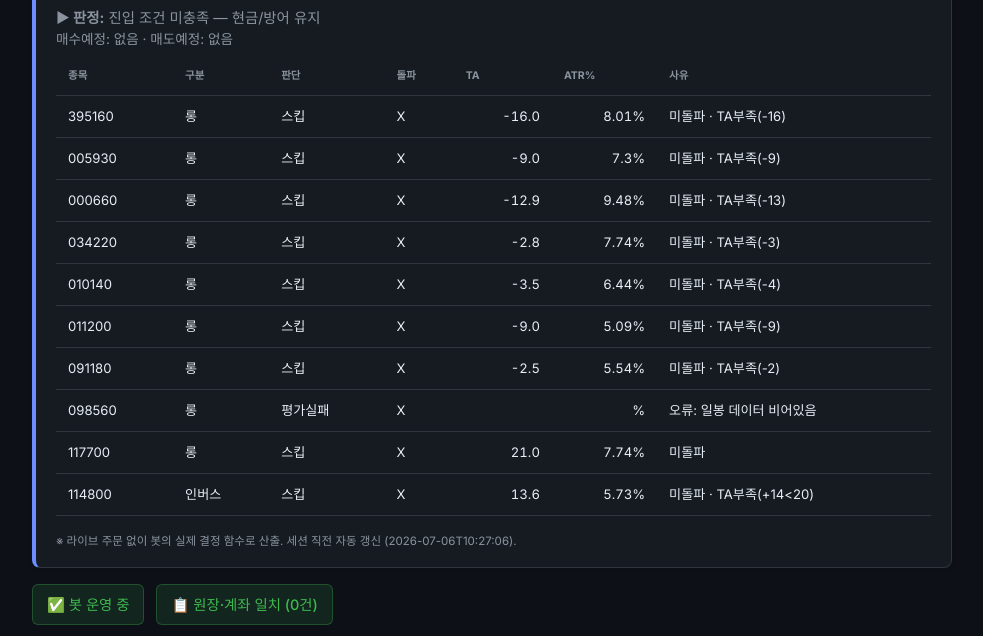
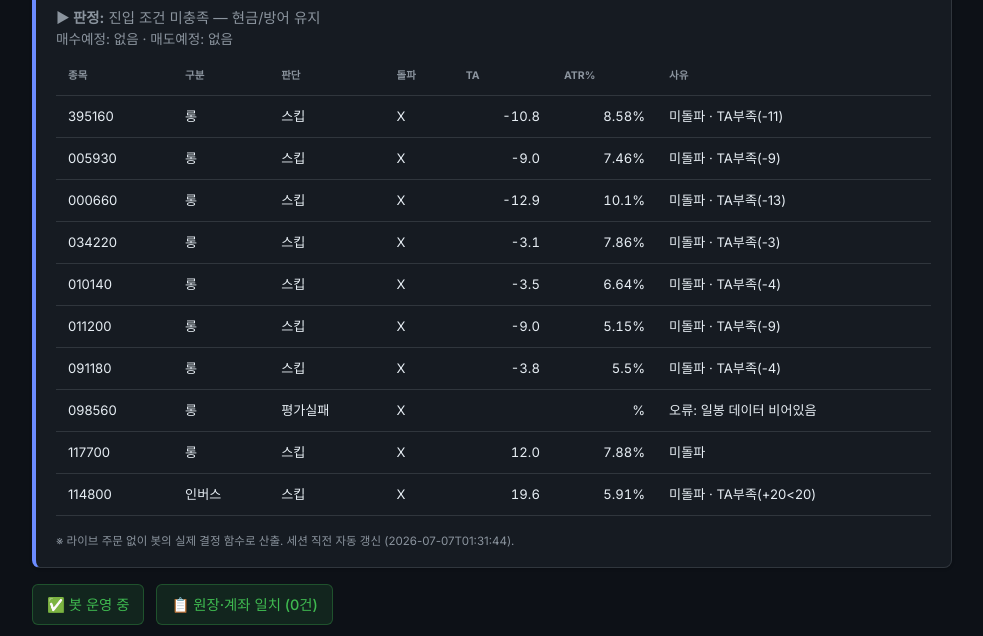
Before and after one commit to BudongJW/kis-trading-journal, a Jekyll site: the page built from index.html, in a window 1280 px wide and 900 px high, scrolled down 351 px. Shown: the part 152-788 px from the top of the window, without its empty margins (148-1131 px from the left). Built offline with Jekyll 4.4.1, drawn with Linux system fonts in a browser that asks for light colours; nearby versions of some CDN libraries.

Commit message:
auto: dry-run preview 07-06 16:32Z

```diff
--- a/_data/dry_run.json
+++ b/_data/dry_run.json
@@ -1,5 +1,5 @@
 {
-  "generated_at": "2026-07-06T10:27:06",
+  "generated_at": "2026-07-07T01:31:44",
   "mode": "DRY-RUN (읽기 전용, 주문 없음)",
   "market": {
     "regime": "CAUTION",
@@ -16,7 +16,7 @@
     "leverage_gate_reason": "레짐 CAUTION(BULL 아님) → 레버리지 금지"
   },
   "account": {
-    "cash": 462292,
+    "cash": 595323,
     "holdings_readable": "없음/조회실패"
   },
   "holdings_risk": [],
@@ -26,10 +26,10 @@
       "type": "롱",
       "decision": "스킵",
       "breakout": false,
-      "ta": -16.0,
-      "atr_pct": 8.01,
+      "ta": -10.8,
+      "atr_pct": 8.58,
       "fee_gate_ok": true,
-      "why_skip": "미돌파 · TA부족(-16)"
+      "why_skip": "미돌파 · TA부족(-11)"
     },
     {
       "symbol": "005930",
@@ -37,7 +37,7 @@
       "decision": "스킵",
       "breakout": false,
       "ta": -9.0,
-      "atr_pct": 7.3,
+      "atr_pct": 7.46,
       "fee_gate_ok": true,
       "why_skip": "미돌파 · TA부족(-9)"
     },
@@ -47,7 +47,7 @@
       "decision": "스킵",
       "breakout": false,
       "ta": -12.9,
-      "atr_pct": 9.48,
+      "atr_pct": 10.1,
       "fee_gate_ok": true,
       "why_skip": "미돌파 · TA부족(-13)"
     },
@@ -56,8 +56,8 @@
       "type": "롱",
       "decision": "스킵",
       "breakout": false,
-      "ta": -2.8,
-      "atr_pct": 7.74,
+      "ta": -3.1,
+      "atr_pct": 7.86,
       "fee_gate_ok": true,
       "why_skip": "미돌파 · TA부족(-3)"
     },
@@ -67,7 +67,7 @@
       "decision": "스킵",
       "breakout": false,
       "ta": -3.5,
-      "atr_pct": 6.44,
+      "atr_pct": 6.64,
       "fee_gate_ok": true,
       "why_skip": "미돌파 · TA부족(-4)"
     },
@@ -77,7 +77,7 @@
       "decision": "스킵",
       "breakout": false,
       "ta": -9.0,
-      "atr_pct": 5.09,
+      "atr_pct": 5.15,
       "fee_gate_ok": true,
       "why_skip": "미돌파 · TA부족(-9)"
     },
@@ -86,10 +86,10 @@
       "type": "롱",
       "decision": "스킵",
       "breakout": false,
-      "ta": -2.5,
-      "atr_pct": 5.54,
+      "ta": -3.8,
+      "atr_pct": 5.5,
       "fee_gate_ok": true,
-      "why_skip": "미돌파 · TA부족(-2)"
+      "why_skip": "미돌파 · TA부족(-4)"
     },
     {
       "symbol": "098560",
@@ -102,8 +102,8 @@
       "type": "롱",
       "decision": "스킵",
       "breakout": false,
-      "ta": 21.0,
-      "atr_pct": 7.74,
+      "ta": 12.0,
+      "atr_pct": 7.88,
       "fee_gate_ok": true,
       "why_skip": "미돌파"
     },
@@ -113,15 +113,15 @@
       "entry_via": "-",
       "decision": "스킵",
       "breakout": false,
-      "ta": 13.6,
-      "atr_pct": 5.73,
+      "ta": 19.6,
+      "atr_pct": 5.91,
       "fee_gate_ok": true,
-      "why_skip": "미돌파 · TA부족(+14<20)"
+      "why_skip": "미돌파 · TA부족(+20<20)"
     }
   ],
   "gap_recovery": {
     "enabled_live": true,
-    "now_kst": "10:27",
+    "now_kst": "01:32",
     "window": "09:00~09:20",
     "candidates": [
       {
@@ -129,7 +129,7 @@
         "name": "KODEX 미국나스닥100TR",
         "decision": "스킵",
         "gap_open_pct": 0.53,
-        "intraday_pct": -1.4,
+        "intraday_pct": -4.58,
         "in_window": false,
         "reason": "촉발 없음(오버나이트=normal≠aggressive_buy)"
       },
@@ -138,7 +138,7 @@
         "name": "삼성전자",
         "decision": "스킵",
         "gap_open_pct": 3.39,
-        "intraday_pct": -1.17,
+        "intraday_pct": -0.62,
         "in_window": false,
         "reason": "촉발 없음(오버나이트=normal≠aggressive_buy)"
       },
@@ -147,7 +147,7 @@
         "name": "SK하이닉스",
         "decision": "스킵",
         "gap_open_pct": 1.03,
-        "intraday_pct": -1.1,
+        "intraday_pct": -4.37,
         "in_window": false,
         "reason": "촉발 없음(오버나이트=normal≠aggressive_buy)"
       },
@@ -156,7 +156,7 @@
         "name": "LG디스플레이",
         "decision": "스킵",
         "gap_open_pct": 0.27,
-        "intraday_pct": -2.43,
+        "intraday_pct": -1.98,
         "in_window": false,
         "reason": "촉발 없음(오버나이트=normal≠aggressive_buy)"
       },
@@ -165,7 +165,7 @@
         "name": "삼성중공업",
         "decision": "스킵",
         "gap_open_pct": 1.28,
-        "intraday_pct": -0.21,
+        "intraday_pct": -0.42,
         "in_window": false,
         "reason": "촉발 없음(오버나이트=normal≠aggressive_buy)"
       },
@@ -174,7 +174,7 @@
         "name": "HMM",
         "decision": "스킵",
         "gap_open_pct": 0.52,
-        "intraday_pct": 1.35,
+        "intraday_pct": 0.57,
         "in_window": false,
         "reason": "촉발 없음(오버나이트=normal≠aggressive_buy)"
       },
@@ -183,7 +183,7 @@
         "name": "KODEX 자동차",
         "decision": "스킵",
         "gap_open_pct": 0.14,
-        "intraday_pct": 2.87,
+        "intraday_pct": 3.68,
         "in_window": false,
         "reason": "촉발 없음(오버나이트=normal≠aggressive_buy)"
       },
@@ -201,7 +201,7 @@
         "name": "KODEX 철강",
         "decision": "스킵",
         "gap_open_pct": 0.3,
-        "intraday_pct": 0.3,
+        "intraday_pct": -0.46,
         "in_window": false,
         "reason": "촉발 없음(오버나이트=normal≠aggressive_buy)"
       }
@@ -209,17 +209,17 @@
   },
   "morning_momentum": {
     "enabled_live": true,
-    "now_kst": "10:27",
+    "now_kst": "01:32",
     "window": "09:00~14:00",
     "up_th": 0.6,
     "down_th": 0.6,
     "benchmark": "069500",
     "direction": "none",
-    "in_window": true,
-    "move_pct": 0.34,
-    "intraday_pct": -0.98,
+    "in_window": false,
+    "move_pct": -0.68,
+    "intraday_pct": -1.98,
     "would_enter": false,
-    "reason": "임계 미달 (전일대비 +0.34%, 시가대비 -0.98%)"
+    "reason": "윈도 밖(01:32∉09:00~14:00)"
   },
   "us_entry_candidates": [
     {
@@ -235,18 +235,18 @@
       "symbol": "SCHG",
       "type": "long",
       "decision": "스킵",
-      "breakout": false,
-      "ta": 2.4,
-      "atr_pct": 1.41,
-      "why_skip": "미돌파 · TA부족(+2)"
+      "breakout": true,
+      "ta": -2.9,
+      "atr_pct": 1.31,
+      "why_skip": "TA부족(-3)"
     },
     {
       "symbol": "XLF",
       "type": "long",
       "decision": "스킵",
       "breakout": false,
-      "ta": -7.8,
-      "atr_pct": 1.32,
+      "ta": -7.9,
+      "atr_pct": 1.27,
       "why_skip": "미돌파 · TA부족(-8)"
     },
     {
@@ -254,42 +254,40 @@
       "type": "inverse",
       "decision": "스킵",
       "breakout": false,
-      "ta": 3.5,
-      "atr_pct": 1.18,
-      "why_skip": "미돌파 · TA부족(+4)"
+      "ta": -9.1,
+      "atr_pct": 1.07,
+      "why_skip": "미돌파 · TA부족(-9)"
     },
     {
       "symbol": "PSQ",
       "type": "inverse",
-      "decision": "진입가능",
-      "breakout": true,
-      "ta": 20.3,
-      "atr_pct": 1.99,
-      "why_skip": "-"
+      "decision": "스킵",
+      "breakout": false,
+      "ta": 18.2,
+      "atr_pct": 1.86,
+      "why_skip": "미돌파"
     },
     {
       "symbol": "TLT",
       "type": "defensive",
       "decision": "스킵",
       "breakout": false,
-      "ta": -6.0,
-      "atr_pct": 0.56,
-      "why_skip": "미돌파 · TA부족(-6) · 수수료게이트"
+      "ta": -0.9,
+      "atr_pct": 0.51,
+      "why_skip": "미돌파 · TA부족(-1) · 수수료게이트"
     },
     {
       "symbol": "SHY",
       "type": "defensive",
       "decision": "스킵",
       "breakout": false,
-      "ta": 9.1,
-      "atr_pct": 0.09,
-      "why_skip": "미돌파 · TA부족(+9) · 수수료게이트"
+      "ta": 17.1,
+      "atr_pct": 0.08,
+      "why_skip": "미돌파 · 수수료게이트"
     }
   ],
   "us_summary": {
-    "would_buy": [
-      "PSQ"
-    ]
+    "would_buy": []
   },
   "summary": {
     "would_buy": [],
```
